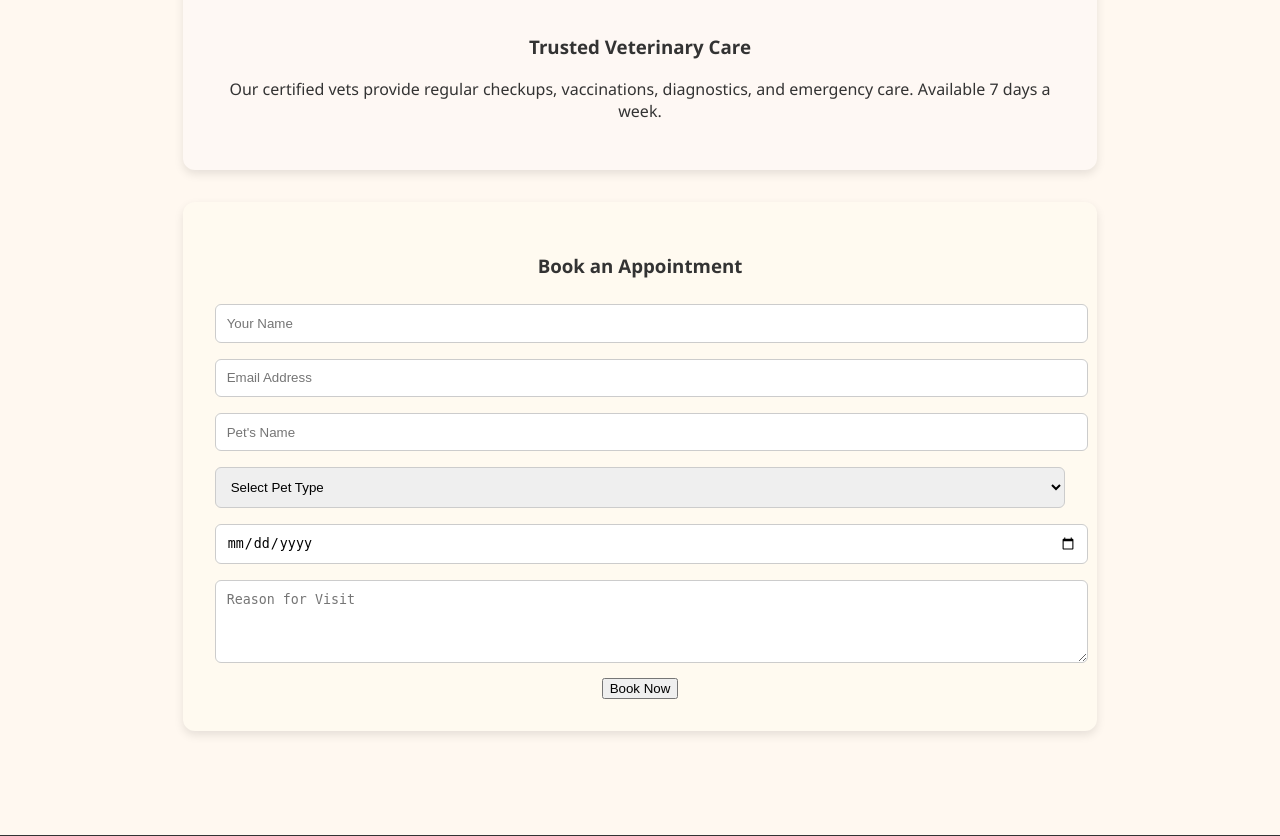
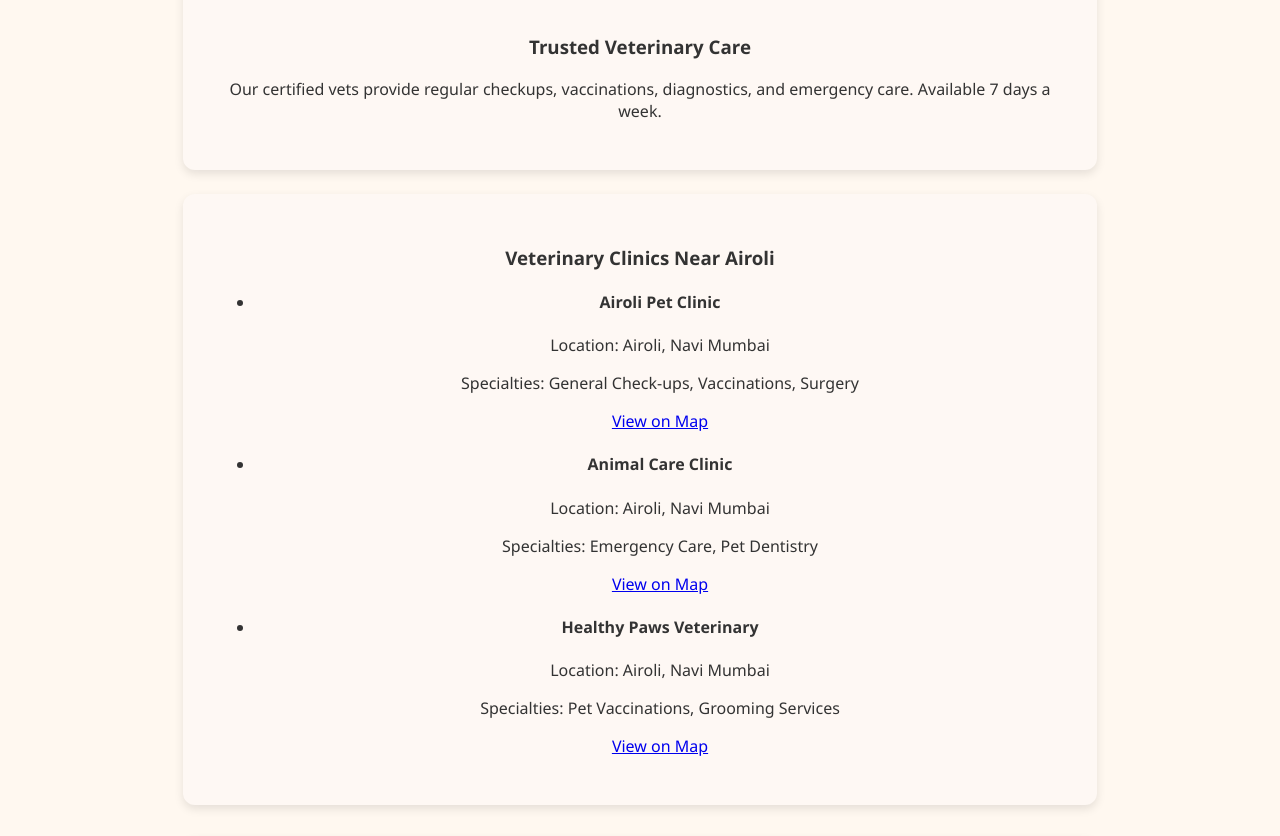
Before and after one commit to Kairavipatra/CMA3, a Python web app: template templates/vet.html in a window 1280 px wide. Shown: the part 1577-2413 px from the top of the page. Run offline with Jinja, Linux system fonts and the light colour scheme; the template is opened without the code that fills it, so the values that code supplies are empty.

Commit message:
vet.html

```diff
--- a/templates/vet.html
+++ b/templates/vet.html
@@ -132,7 +132,29 @@
       <h3>Trusted Veterinary Care</h3>
       <p>Our certified vets provide regular checkups, vaccinations, diagnostics, and emergency care. Available 7 days a week.</p>
     </div>
-
+    <div class="vet-card" data-aos="fade-up" data-aos-delay="400">
+      <h3>Veterinary Clinics Near Airoli</h3>
+      <ul>
+        <li>
+          <h4>Airoli Pet Clinic</h4>
+          <p>Location: Airoli, Navi Mumbai</p>
+          <p>Specialties: General Check-ups, Vaccinations, Surgery</p>
+          <a href="https://goo.gl/maps/xyz123" target="_blank">View on Map</a>
+        </li>
+        <li>
+          <h4>Animal Care Clinic</h4>
+          <p>Location: Airoli, Navi Mumbai</p>
+          <p>Specialties: Emergency Care, Pet Dentistry</p>
+          <a href="https://goo.gl/maps/abc456" target="_blank">View on Map</a>
+        </li>
+        <li>
+          <h4>Healthy Paws Veterinary</h4>
+          <p>Location: Airoli, Navi Mumbai</p>
+          <p>Specialties: Pet Vaccinations, Grooming Services</p>
+          <a href="https://goo.gl/maps/def789" target="_blank">View on Map</a>
+        </li>
+      </ul>
+    </div>
     <div class="vet-card form-section" data-aos="fade-up" data-aos-delay="200">
       <h3>Book an Appointment</h3>
       <form>
```
